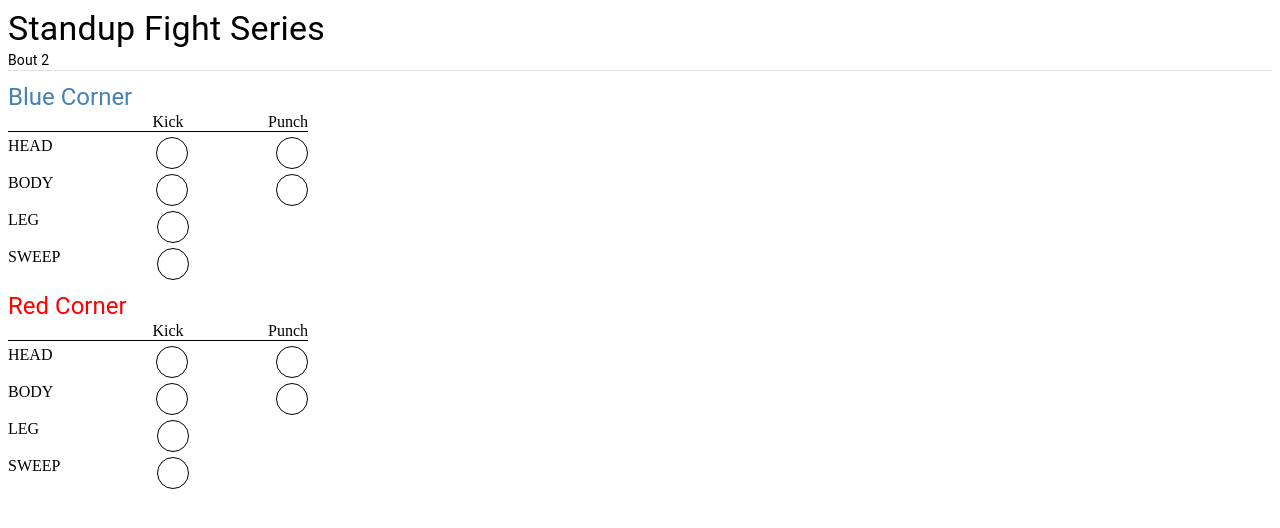
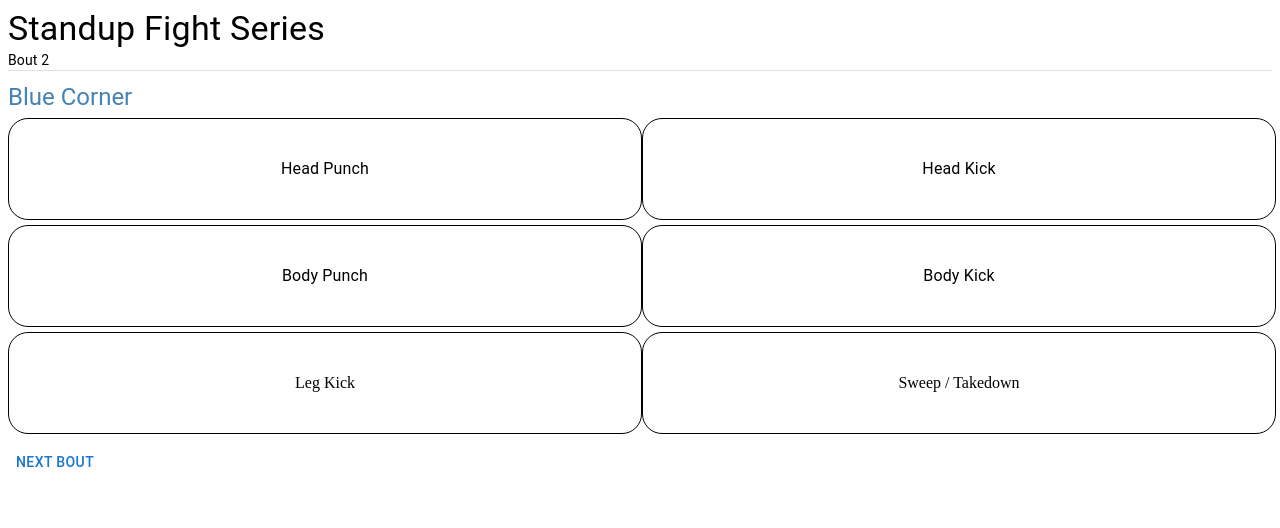
Before and after one commit to nsholmes/CombatStats, a React (Vite) app: page / in a window 1280 px wide. Shown: the top 528 px of the page. Built offline with nearby package versions, Linux system fonts and the light colour scheme.

Commit message:
Changes to be committed: 	new file:   .gitignore

```diff
--- a/package.json
+++ b/package.json
@@ -4,7 +4,7 @@
   "version": "0.0.0",
   "type": "module",
   "scripts": {
-    "dev": "vite",
+    "dev": "vite --host",
     "build": "tsc && vite build",
     "lint": "eslint src --ext ts,tsx --report-unused-disable-directives --max-warnings 0",
     "preview": "vite preview"
--- a/src/App.css
+++ b/src/App.css
@@ -1,50 +1,16 @@
-/* #root {
-  max-width: 1280px;
-  margin: 0 auto;
-  padding: 2rem;
-  text-align: center;
-}
-
-.logo {
-  height: 6em;
-  padding: 1.5em;
-  will-change: filter;
-  transition: filter 300ms;
-}
-.logo:hover {
-  filter: drop-shadow(0 0 2em #646cffaa);
-}
-.logo.react:hover {
-  filter: drop-shadow(0 0 2em #61dafbaa);
-}
-
-@keyframes logo-spin {
-  from {
-    transform: rotate(0deg);
-  }
-  to {
-    transform: rotate(360deg);
-  }
-}
-
-@media (prefers-reduced-motion: no-preference) {
-  a:nth-of-type(2) .logo {
-    animation: logo-spin infinite 20s linear;
-  }
-}
-
-.card {
-  padding: 2em;
-}
-
-.read-the-docs {
-  color: #888;
-} */
-
 .trackerRow {
   display: flex;
-  width: 300px;
-  justify-content: space-between;
+  /* width: 50%; */
+  justify-content: space-evenly;
+}
+.trackerRow div {
+  display: flex;
+  justify-content: center;
+  align-items: center;
+}
+.trackerBtn:hover {
+  background-color: beige;
+  cursor: pointer;
 }
 
 .trkRowLayout {
@@ -58,9 +24,10 @@
   width: 60px;
 }
 
-.trackerBtn{
-  width: 30px;
-  height: 30px;
+.trackerBtn {
+  /* flex-grow: 1; */
+  min-width: 50%;
+  height: 100px;
   border: 1px solid #000;
   border-radius: 20px;
 }
--- a/src/App.tsx
+++ b/src/App.tsx
@@ -1,77 +1,186 @@
-import { useState } from 'react'
-import reactLogo from './assets/react.svg'
-import viteLogo from '/vite.svg'
-import './App.css'
-import { Box, Button, Divider, Typography } from '@mui/material'
+import "./App.css";
+
+import { useState } from "react";
+
+import { Box, Button, Divider, Typography } from "@mui/material";
 
 function App() {
-  const [count, setCount] = useState(0)
+  const red = {
+    kick: {
+      head: 0,
+      body: 0,
+      leg: 0,
+    },
+    punch: {
+      head: 0,
+      body: 0,
+    },
+    sweep: 0,
+  };
 
+  const blue = {
+    kick: {
+      head: 0,
+      body: 0,
+      leg: 0,
+    },
+    punch: {
+      head: 0,
+      body: 0,
+    },
+    sweep: 0,
+  };
+
+  const [count, setCount] = useState(0);
+
+  const [blueStrikes, setBlueStrikes] = useState(blue);
+  const [redStrikes, setRedStrikes] = useState(red);
+  const trackerClicked = (target: string, corner: string, strike: string) => {
+    if ((corner = "b")) {
+      setBlueStrikes({ ...blueStrikes });
+    }
+    console.log(`target: ${target} strike: ${strike}  corner: ${corner}`);
+  };
   return (
     <>
       <Typography variant="h4">Standup Fight Series</Typography>
       <Typography variant="body2"> Bout 2 </Typography>
       <Divider />
-      <Box sx={{ margin: '10px 0px' }}>
-        <Typography variant='h5' color="steelblue">Blue Corner</Typography>
-        <Box className="trackerRow" sx={{ borderBottom: '1px solid #000' }}>
-          <div className='targetName'>&nbsp;</div>
+      <Box sx={{ margin: "10px 0px" }}>
+        <Typography variant="h5" color="steelblue">
+          Blue Corner
+        </Typography>
+
+        <Box className="trackerRow trkRowLayout">
+          <Box
+            className="trackerBtn"
+            onClick={() => {
+              trackerClicked("head", "b", "kick");
+            }}
+          >
+            <Typography variant="body1">Head Punch</Typography>
+          </Box>
+          <Box
+            className="trackerBtn"
+            onClick={() => {
+              trackerClicked("head", "b", "punch");
+            }}
+          >
+            <Typography variant="body1">Head Kick</Typography>
+          </Box>
+        </Box>
+        <Box className="trackerRow trkRowLayout">
+          <Box
+            className="trackerBtn"
+            onClick={() => {
+              trackerClicked("body", "b", "punch");
+            }}
+          >
+            <Typography variant="body1">Body Punch</Typography>
+          </Box>
+          <Box
+            className="trackerBtn"
+            onClick={() => {
+              trackerClicked("body", "b", "kick");
+            }}
+          >
+            <Typography variant="body1">Body Kick</Typography>
+          </Box>
+        </Box>
+        <Box className="trackerRow trkRowLayout">
+          <Box
+            className="trackerBtn"
+            onClick={() => {
+              trackerClicked("Leg", "b", "kick");
+            }}
+          >
+            Leg Kick
+          </Box>
+          <Box
+            className="trackerBtn"
+            onClick={() => {
+              trackerClicked("", "b", "sweep");
+            }}
+          >
+            Sweep / Takedown
+          </Box>
+        </Box>
+      </Box>
+      {/* <Box>
+        <Typography variant="h5" color="red">
+          Red Corner
+        </Typography>
+        <Box className="trackerRow" sx={{ borderBottom: "1px solid #000" }}>
+          <div className="targetName">&nbsp;</div>
           <div>Kick</div>
           <div>Punch</div>
         </Box>
         <Box className="trackerRow trkRowLayout">
-          <div className='targetName'>HEAD</div>
-          <div className='trackerBtn'>&nbsp;</div>
-          <div className='trackerBtn'>&nbsp;</div>
+          <div className="targetName">HEAD</div>
+          <div
+            className="trackerBtn"
+            onClick={() => {
+              trackerClicked("head", "r", "kick");
+            }}
+          >
+            &nbsp;
+          </div>
+          <div
+            className="trackerBtn"
+            onClick={() => {
+              trackerClicked("head", "r", "punch");
+            }}
+          >
+            &nbsp;
+          </div>
         </Box>
         <Box className="trackerRow trkRowLayout">
-          <div className='targetName'>BODY</div>
-          <div className='trackerBtn'>&nbsp;</div>
-          <div className='trackerBtn'>&nbsp;</div>
+          <div className="targetName">BODY</div>
+          <div
+            className="trackerBtn"
+            onClick={() => {
+              trackerClicked("body", "r", "kick");
+            }}
+          >
+            &nbsp;
+          </div>
+          <div
+            className="trackerBtn"
+            onClick={() => {
+              trackerClicked("body", "r", "punch");
+            }}
+          >
+            &nbsp;
+          </div>
         </Box>
         <Box className="trackerRow trkRowLayout">
-          <div className='targetName'>LEG</div>
-          <div className='trackerBtn'>&nbsp;</div>
-          <div className='blankItem'>&nbsp;</div>
+          <div className="targetName">LEG</div>
+          <div
+            className="trackerBtn"
+            onClick={() => {
+              trackerClicked("Leg", "r", "kick");
+            }}
+          >
+            &nbsp;
+          </div>
+          <div className="blankItem">&nbsp;</div>
         </Box>
         <Box className="trackerRow trkRowLayout">
-          <div className='targetName'>SWEEP</div>
-          <div className='trackerBtn'>&nbsp;</div>
-          <div className='blankItem'>&nbsp;</div>
+          <div className="targetName">SWEEP</div>
+          <div
+            className="trackerBtn"
+            onClick={() => {
+              trackerClicked("", "", "Sweep");
+            }}
+          >
+            &nbsp;
+          </div>
+          <div className="blankItem">&nbsp;</div>
         </Box>
-      </Box>
-      <Box>
-        <Typography variant='h5' color="red">Red Corner</Typography>
-        <Box className="trackerRow" sx={{ borderBottom: '1px solid #000' }}>
-          <div className='targetName'>&nbsp;</div>
-          <div>Kick</div>
-          <div>Punch</div>
-        </Box>
-        <Box className="trackerRow trkRowLayout">
-          <div className='targetName'>HEAD</div>
-          <div className='trackerBtn'>&nbsp;</div>
-          <div className='trackerBtn'>&nbsp;</div>
-        </Box>
-        <Box className="trackerRow trkRowLayout">
-          <div className='targetName'>BODY</div>
-          <div className='trackerBtn'>&nbsp;</div>
-          <div className='trackerBtn'>&nbsp;</div>
-        </Box>
-        <Box className="trackerRow trkRowLayout">
-          <div className='targetName'>LEG</div>
-          <div className='trackerBtn'>&nbsp;</div>
-          <div className='blankItem'>&nbsp;</div>
-        </Box>
-        <Box className="trackerRow trkRowLayout">
-          <div className='targetName'>SWEEP</div>
-          <div className='trackerBtn'>&nbsp;</div>
-          <div className='blankItem'>&nbsp;</div>
-        </Box>
-      </Box>
-
-
+      </Box> */}
+      <Button>Next Bout</Button>
     </>
-  )
+  );
 }
 
-export default App
+export default App;
```
Also changed, not shown: 2 other files (tests, documents, lock files or other folders).
